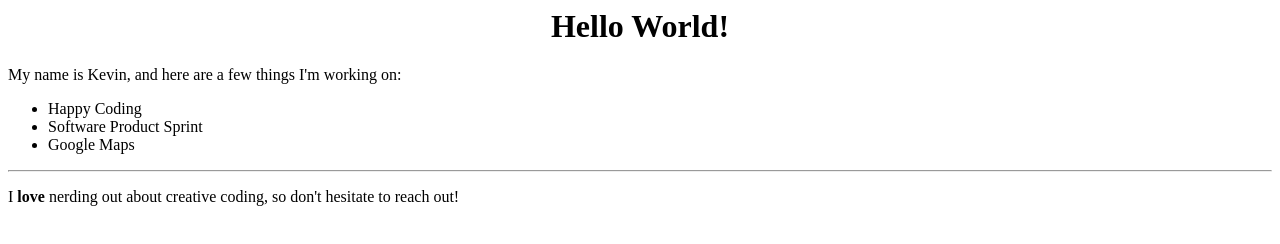
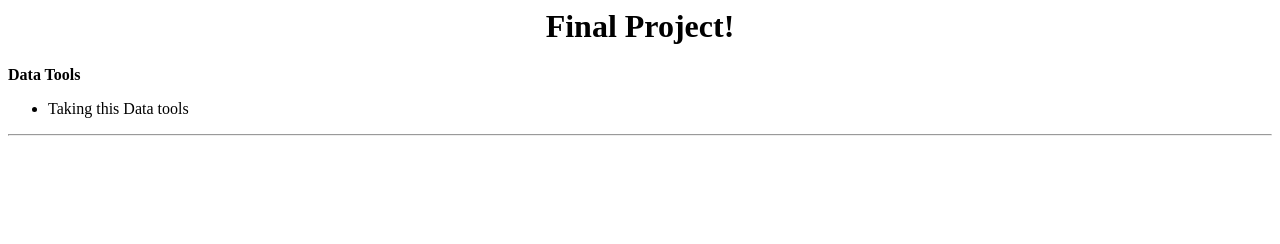
Before and after one commit to AzimuthZ/AzimuthZ.github.io, a plain HTML site: page index.html in a window 1280 px wide. Drawn offline with Linux system fonts and the light colour scheme.

Commit message:
Update index.html

```diff
--- a/index.html
+++ b/index.html
@@ -1,13 +1,9 @@
-<h1 align="center">Hello World!</h1>
+<h1 align="center">Final Project!</h1>
 
-<p>My name is Kevin, and here are a few things I'm working on:</p>
+<strong>Data Tools</strong>
 
 <ul>
-  <li>Happy Coding</li>
-  <li>Software Product Sprint</li>
-  <li>Google Maps</li>
+  <li>Taking this Data tools </li>
 </ul>
 
 <hr>
-
-<p>I <strong>love</strong> nerding out about creative coding, so don't hesitate to reach out!</p>
```
